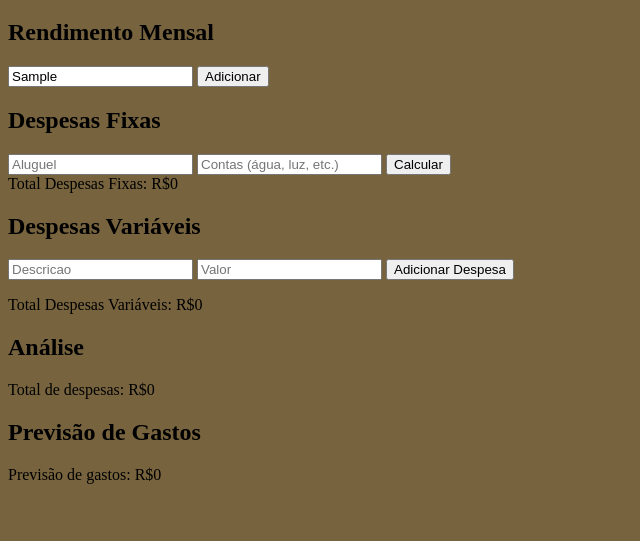
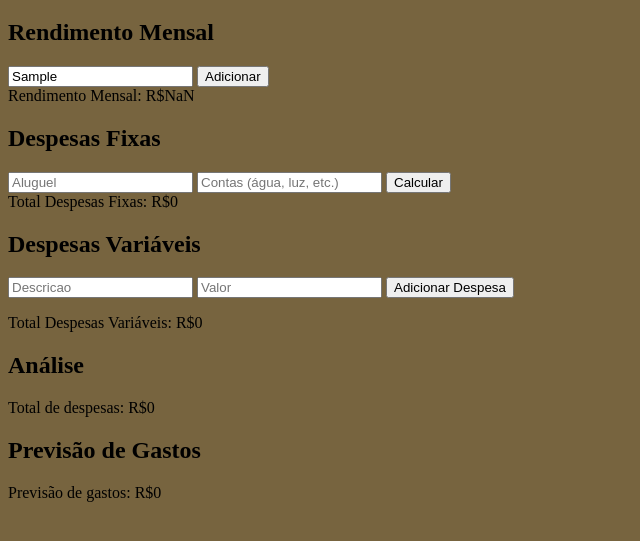
Before and after one commit to Ricardomjr-10/3-aplicativos-com-linguagem, a plain HTML site: page aplicativos/gerenciador/index.html in a window 1280 px wide. Both pictures are taken after typing "Sample" into the empty fields and a click on the button "Adicionar". Shown: the part 61-602 px from the top of the page, without its empty margins (0-640 px from the left). Drawn offline with Linux system fonts and the light colour scheme.

Commit message:
build:function rendimento

```diff
--- a/aplicativos/gerenciador/app.js
+++ b/aplicativos/gerenciador/app.js
@@ -10,6 +10,15 @@ const ulDespesas = document.querySelector('#lista-despesas');
 const divEconomia = document.querySelector('#economia');
 const divDicas = document.querySelector('#dicas');
 const divPrevisao = document.querySelector('#previsao')
+const rendimento = document.querySelector('#rendimento');
+const buttonAdicionarRendimento = document.querySelector('#adicionar-rendimento');
+const exibirRendimento = document.querySelector('#exibirRendimento');
+
+buttonAdicionarRendimento.addEventListener('click', () => {
+    const rendimentoMensal = parseFloat(rendimento.value);
+    exibirRendimento.textContent = `Rendimento Mensal: R$${rendimentoMensal.toFixed(2)}`;
+
+})
 
 buttonCalcFixas.addEventListener('click', () => {
     const aluguel = parseFloat(inputAluguel.value);
--- a/aplicativos/gerenciador/index.html
+++ b/aplicativos/gerenciador/index.html
@@ -12,7 +12,8 @@
     <div id="rendimentos">
         <h2>Rendimento Mensal</h2>
         <input type="text" id="rendimento" placeholder="Rendimento Mensal">
-        <button>Adicionar</button>
+        <button id="adicionar-rendimento">Adicionar</button>
+        <div id="exibirRendimento"></div>
     </div>
 
     <div id="despesas-fixas">
```
